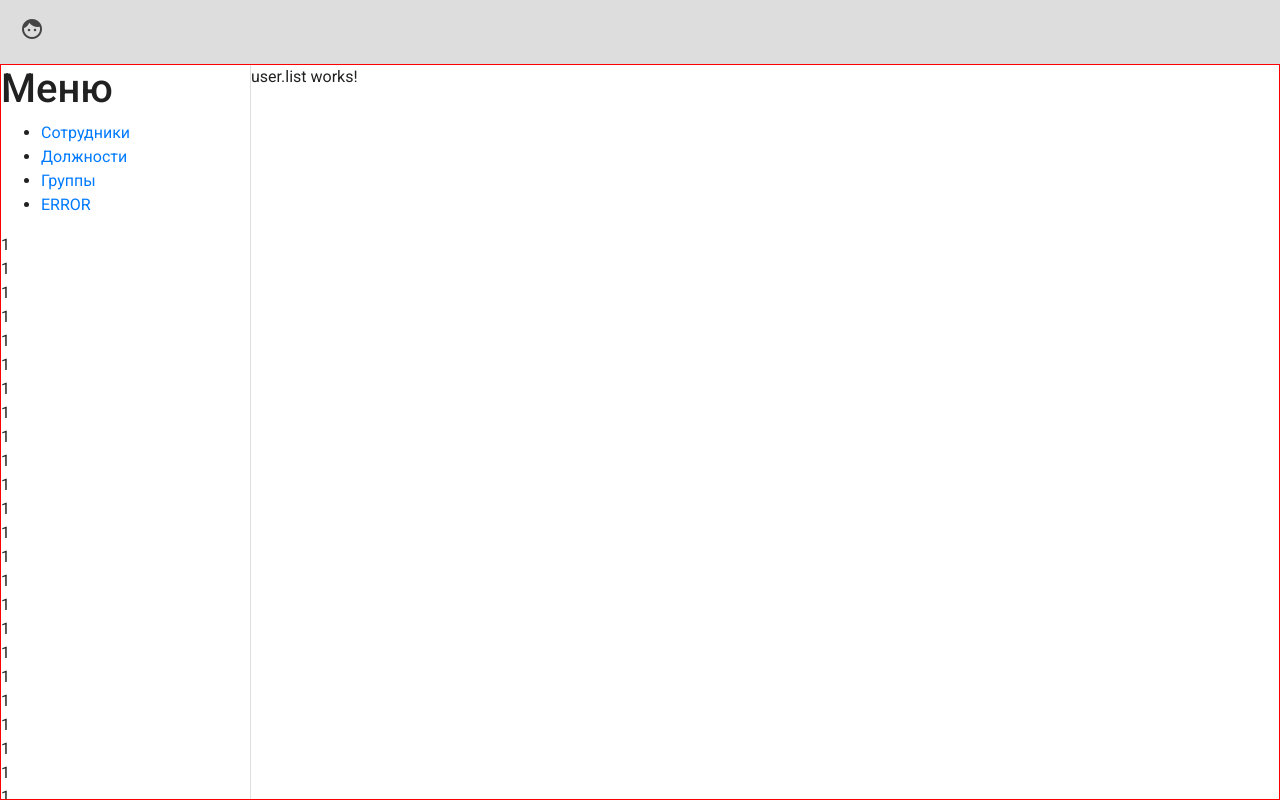
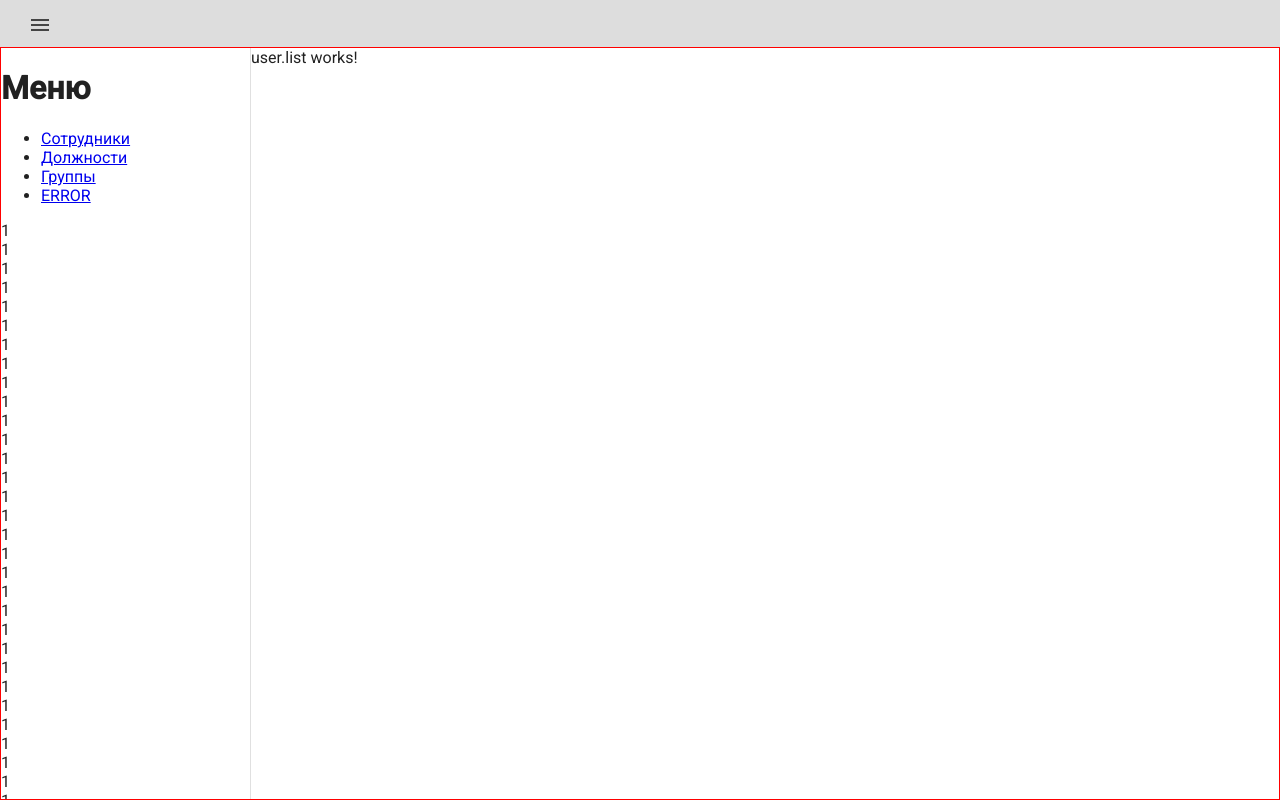
Before and after one commit to YouNone/angular-admin-panel, an Angular app: page /user in a window 1280 px wide. Built offline with nearby package versions, Linux system fonts and the light colour scheme.

Commit message:
styling\ sidenav

```diff
--- a/src/app/admin/admin.component.html
+++ b/src/app/admin/admin.component.html
@@ -1,6 +1,6 @@
 <div id="screen">
 	<app-header (clickChange)="stateToggle($event)"></app-header>
-	<mat-sidenav-container class="brd">
+	<mat-sidenav-container class="brd h-100">
 		<mat-sidenav
 			id="main-sidenav"
 			[mode]="mobileQuery.matches ? 'over' : 'side'"
--- a/src/app/admin/admin.component.ts
+++ b/src/app/admin/admin.component.ts
@@ -9,14 +9,14 @@ import { MediaMatcher } from '@angular/cdk/layout';
 })
 export class AdminComponent {
 	/** По умолчанию mat-sidenav открыт */
-	private _mobileQueryListener: () => void;
+	// private _mobileQueryListener: () => void;
+	mobileQuery: MediaQueryList;
 	public sideNavToggle = true;
-	mobileQuery: MediaQueryList;
 
 	constructor(changeDetectorRef: ChangeDetectorRef, media: MediaMatcher) {
 		this.mobileQuery = media.matchMedia('(max-width: 600px)');
-		this._mobileQueryListener = () => changeDetectorRef.detectChanges();
-		this.mobileQuery.addListener(this._mobileQueryListener);
+		// this._mobileQueryListener = () => changeDetectorRef.detectChanges();
+		// this.mobileQuery.addListener(this._mobileQueryListener);
 	}
 
 	stateToggle(barState: boolean) {
--- a/src/app/share/components/header/header.component.html
+++ b/src/app/share/components/header/header.component.html
@@ -1,7 +1,7 @@
 <header>
 	<div class="box-nav">
 		<div>
-			<i class="material-icons point" (click)="headerToggler()">face</i>
+			<button mat-icon-button (click)="headerToggler()"><mat-icon>menu</mat-icon></button>
 		</div>
 		<a [routerLink]="[ '/' ]" class="ml-3">
 		</a>
--- a/src/index.html
+++ b/src/index.html
@@ -6,7 +6,6 @@
   <base href="/">
   <meta name="viewport" content="width=device-width, initial-scale=1">
   <link rel="icon" type="image/x-icon" href="favicon.ico">
-  <link rel="stylesheet" href="https://stackpath.bootstrapcdn.com/bootstrap/4.4.1/css/bootstrap.min.css" integrity="sha384-Vkoo8x4CGsO3+Hhxv8T/Q5PaXtkKtu6ug5TOeNV6gBiFeWPGFN9MuhOf23Q9Ifjh" crossorigin="anonymous">
   <link href="https://fonts.googleapis.com/css?family=Roboto:300,400,500&display=swap" rel="stylesheet">
   <link href="https://fonts.googleapis.com/icon?family=Material+Icons" rel="stylesheet">
 </head>
--- a/src/styles.scss
+++ b/src/styles.scss
@@ -30,6 +30,13 @@ $alexAdmin-theme: mat-light-theme($alexAdmin-primary, $alexAdmin-accent, $alexAd
 
 /* You can add global styles to this file, and also import other style files */
 
+/* Импорт внешних библиотек стилей */
+@import 'bootstrap/scss/bootstrap-grid.scss';
+@import "~bootstrap/scss/mixins";
+@import '~bootstrap/scss/utilities';
+
+
+
 html,
 body {
   height: 100%;
@@ -48,10 +55,6 @@ p {
   display: flex;
   flex-direction: column;
   position: absolute;
-  top: 0;
-  bottom: 0;
-  left: 0;
-  right: 0;
   width: 100%;
   height: 100%;
   flex-wrap: nowrap;
@@ -59,9 +62,9 @@ p {
     background-color: white;
   }
 }
-mat-sidenav-container {
-	height: 100%;
-}
+// mat-sidenav-container {
+// 	height: 100%;
+// }
 
 #main-sidenav {
   overflow-x: hidden;
@@ -81,7 +84,8 @@ mat-sidenav-container {
 
 app-header {
   display: block;
-  height: 70px;
+  height: 50px;
+
   header {
     height: 100%;
     width: 100%;
```
